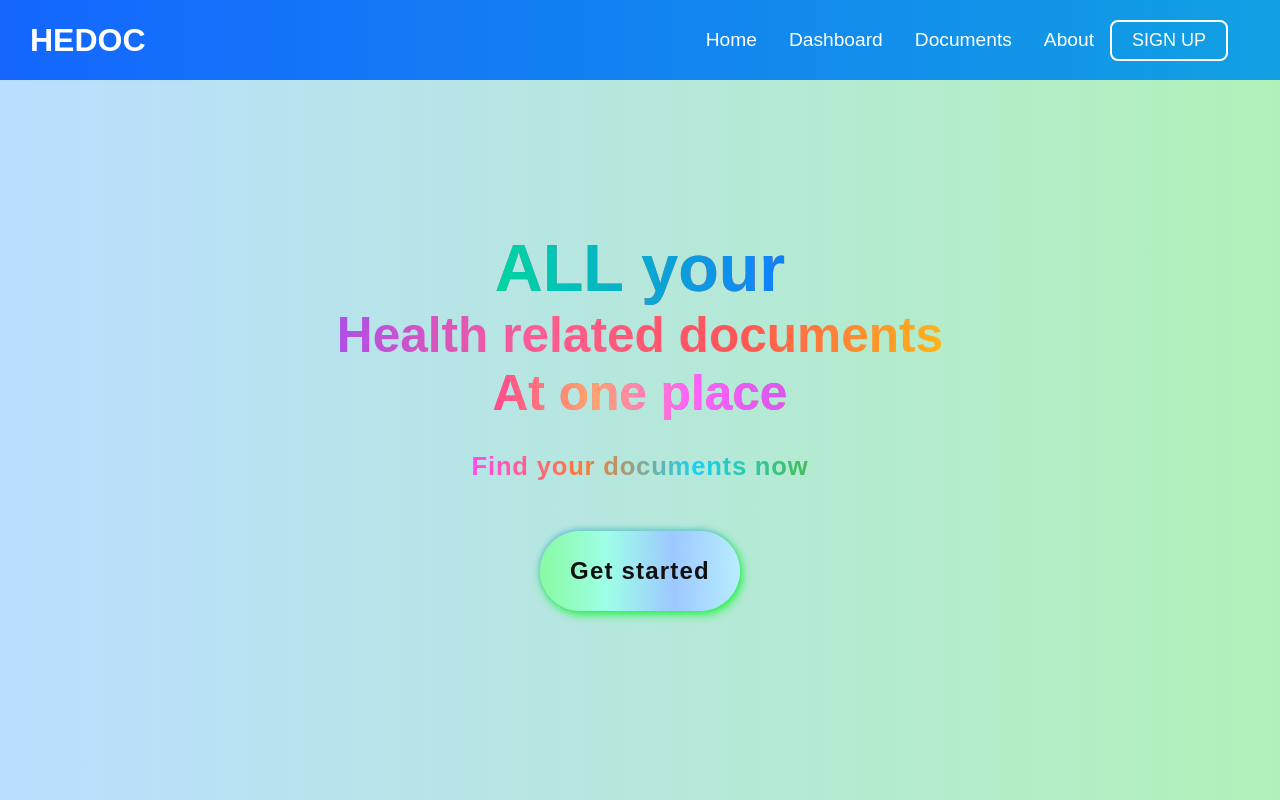
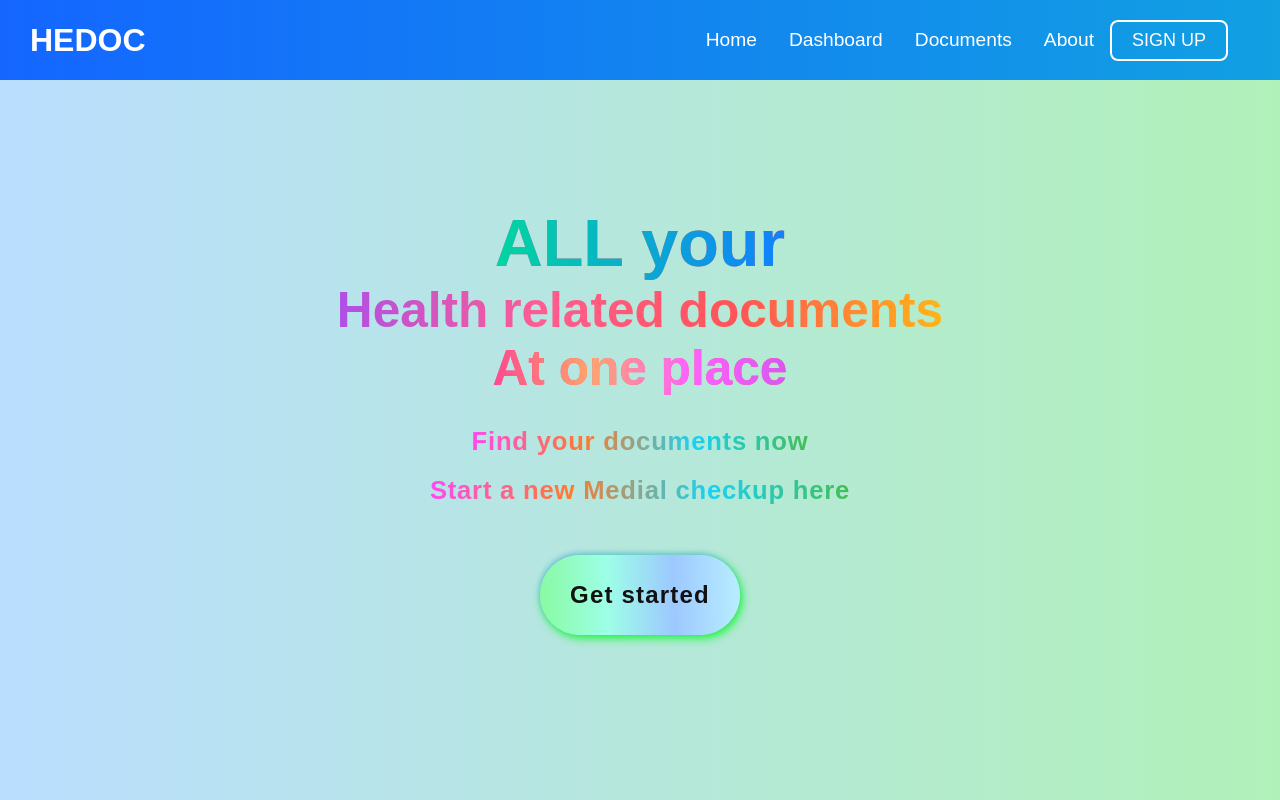
Before and after one commit to KILLERTIAN/Doc-Plus, a React (Create React App) app in the folder client/: page / in a window 1280 px wide. Shown: the top 800 px of the page. Built offline with nearby package versions, Linux system fonts and the light colour scheme; no server answers.

Commit message:
Hero section changed new line added

```diff
--- a/client/src/components/HeroSection.js
+++ b/client/src/components/HeroSection.js
@@ -18,6 +18,7 @@ function HeroSection() {
                     <span> At one place</span><br />
                 </h1>
                 <p><span2>Find your documents now </span2></p>
+                <p><span2>Start a new Medial checkup here</span2></p>
                 <Link to="/register" className='hero-free-trial-button'><button>Get started</button></Link>
             </div>
 
```
